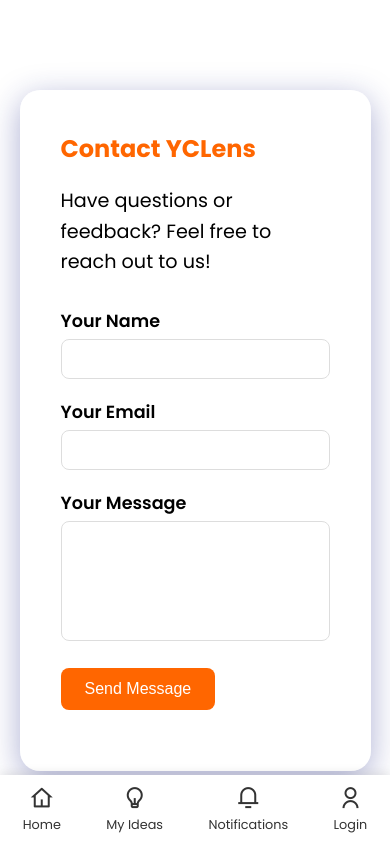
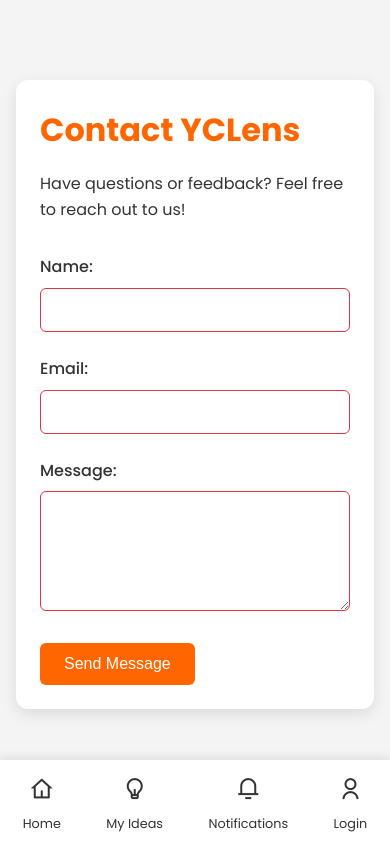
Before and after one commit to anzilachu/YCMatter01, a Django app: page /contact/ in a window 390 px wide. Run offline with Django 4.2, Linux system fonts and the light colour scheme; some libraries are stand-ins or nearby versions.

Commit message:
change the contact page and the text in the home page

```diff
--- a/chat/forms.py
+++ b/chat/forms.py
@@ -16,3 +16,8 @@ class FeedbackForm(forms.ModelForm):
     class Meta:
         model = Feedback
         fields = ['message']
+
+class ContactForm(forms.Form):
+    name = forms.CharField(max_length=100)
+    email = forms.EmailField()
+    message = forms.CharField(widget=forms.Textarea)
--- a/chat/urls.py
+++ b/chat/urls.py
@@ -65,7 +65,6 @@ urlpatterns = [
     path('about/', about, name='about'),
 
     path('contact/', contact, name='contact'),
-    path('contact-form/', ContactFormView.as_view(), name='contact_form'),
 
 
     path('login/', sign_in_or_sign_up, name='sign_in_or_sign_up'),
--- a/chat/views.py
+++ b/chat/views.py
@@ -7,7 +7,7 @@ from django.views.decorators.csrf import csrf_exempt
 from django.core.signing import Signer, BadSignature
 from django.contrib.auth import authenticate, login, logout
 from django.views.decorators.csrf import csrf_exempt
-from .forms import SignUpForm, OTPVerificationForm, SignInForm
+from .forms import ContactForm, SignUpForm, OTPVerificationForm, SignInForm
 from .models import Otp, StartupPlan, Task, Todo, User
 import datetime
 from django.core.mail import send_mail
@@ -484,25 +484,31 @@ def clear_interview_context_view(request):
 
 
 def contact(request):
-    return render(request,'contact.html')
+    if request.method == 'POST':
+        form = ContactForm(request.POST)
+        if form.is_valid():
+            name = form.cleaned_data['name']
+            email = form.cleaned_data['email']
+            message = form.cleaned_data['message']
 
-@method_decorator(csrf_exempt, name='dispatch')
-class ContactFormView(View):
-    def post(self, request):
-        name = request.POST.get('name')
-        email = request.POST.get('email')
-        message = request.POST.get('message')
+            if not all([name, email, message]):
+                return render(request, 'contact.html', {'form': form, 'error': 'All fields are required.'})
 
-        if not name or not email or not message:
-            return JsonResponse({'success': False, 'message': 'All fields are required.'})
+            subject = f'Contact Form Submission from {name}'
+            body = f'Name: {name}\nEmail: {email}\n\nMessage:\n{message}'
+            from_email = settings.DEFAULT_FROM_EMAIL
+            recipient_list = [settings.DEFAULT_FROM_EMAIL]
 
-        subject = f'Contact Form Submission from {name}'
-        body = f'Name: {name}\nEmail: {email}\n\nMessage:\n{message}'
-        try:
-            send_mail(subject, body, settings.DEFAULT_FROM_EMAIL, [settings.DEFAULT_FROM_EMAIL])
-            return JsonResponse({'success': True, 'message': 'Your message has been sent successfully!'})
-        except Exception as e:
-            return JsonResponse({'success': False, 'message': str(e)})
+            try:
+                send_mail(subject, body, from_email, recipient_list)
+                return render(request, 'contact.html', {'form': ContactForm(), 'success': True})
+            except Exception as e:
+                return render(request, 'contact.html', {'form': form, 'error': str(e)})
+    else:
+        form = ContactForm()
+
+    return render(request, 'contact.html', {'form': form})
+
 
 def about(request):
     return render(request,'about.html')
--- a/static/styles.css
+++ b/static/styles.css
@@ -580,7 +580,7 @@ input::placeholder {
 
 .newsletter-section {
   background-color: #ffffff;
-  padding: 80px 20px;
+  padding: 30px 20px;
 }
 
 .newsletter-container {
--- a/templates/contact.html
+++ b/templates/contact.html
@@ -17,182 +17,182 @@
 <body>
     {% include 'chat/nav_base.html' %}
     <style>
+        :root {
+            --primary-color: #FF6600;
+            --text-color: #333;
+            --bg-color: #f4f4f4;
+            --card-bg: #ffffff;
+        }
+
+        * {
+            margin: 0;
+            padding: 0;
+            box-sizing: border-box;
+        }
+
+        body {
+            font-family: 'Poppins', sans-serif;
+            background-color: var(--bg-color);
+            color: var(--text-color);
+            line-height: 1.6;
+        }
 
         .container {
-            background: rgba(255, 255, 255, 0.2);
-            padding: 40px;
-            border-radius: 20px;
-            box-shadow: 0 8px 32px 0 rgba(31, 38, 135, 0.37);
-            backdrop-filter: blur(8px);
-            -webkit-backdrop-filter: blur(8px);
-            border: 1px solid rgba(255, 255, 255, 0.18);
             max-width: 800px;
-            width: 90%;
+            margin: 2rem auto;
+            padding: 3rem;
+            background-color: var(--card-bg);
+            border-radius: 12px;
+            box-shadow: 0 5px 15px rgba(0, 0, 0, 0.1);
+        }
+
+        h1 {
+            color: var(--primary-color);
+            margin-bottom: 1rem;
+            font-size: 2.5rem;
+        }
+
+        p {
+            margin-bottom: 2rem;
+        }
+
+        .form-group {
+            margin-bottom: 1.5rem;
+        }
+
+        label {
             display: block;
-            margin: 0 auto;
+            margin-bottom: 0.5rem;
+            font-weight: 500;
+        }
 
+        input[type="text"],
+        input[type="email"],
+        textarea {
+            width: 100%;
+            padding: 0.75rem;
+            border: 1px solid #ddd;
+            border-radius: 6px;
+            font-size: 1rem;
+            transition: border-color 0.3s ease;
         }
-        h1 {
-            font-size: 2.5em;
-            margin-bottom: 20px;
-            font-weight: 700;
-            color: #FF6600;
+
+        input[type="text"]:focus,
+        input[type="email"]:focus,
+        textarea:focus {
+            outline: none;
+            border-color: var(--primary-color);
         }
-        p {
-            font-size: 1.2em;
-            line-height: 1.6;
-            margin-bottom: 30px;
+
+        textarea {
+            min-height: 120px;
+            resize: vertical;
         }
-        .contact-form {
-            text-align: left;
-            margin-top: 30px;
+
+        button {
+            background-color: var(--primary-color);
+            color: white;
+            border: none;
+            padding: 0.75rem 1.5rem;
+            font-size: 1rem;
+            border-radius: 6px;
+            cursor: pointer;
+            transition: background-color 0.3s ease;
         }
-        .form-group {
-            margin-bottom: 20px;
+
+        button:hover {
+            background-color: #e65c00;
         }
-        .form-group label {
-            display: block;
-            font-size: 1.1em;
-            margin-bottom: 5px;
-            font-weight: 600;
+
+        .success-message {
+            color: #28a745;
+            margin-bottom: 1rem;
         }
-        .form-group input, .form-group textarea {
-            width: 100%;
-            padding: 10px;
-            border-radius: 8px;
-            border: 1px solid #ddd;
-            font-size: 1em;
-            box-sizing: border-box;
+
+        .error-message {
+            color: #dc3545;
+            margin-bottom: 1rem;
         }
-        .form-group textarea {
-            height: 120px;
-            resize: none;
+        .error-message {
+            color: #dc3545;
+            margin-bottom: 1rem;
+            font-size: 0.9rem;
         }
-        .form-group button {
-            background-color: #FF6600;
-            color: #fff;
-            border: none;
-            padding: 12px 24px;
-            border-radius: 8px;
-            font-size: 1em;
-            cursor: pointer;
-            transition: background-color 0.3s;
-        }
-        .form-group button:hover {
-            background-color: #FF6600;
+
+        input:invalid, textarea:invalid {
+            border-color: #dc3545;
         }
 
         @media (max-width: 768px) {
             .container {
-            background: rgba(255, 255, 255, 0.2);
-            padding: 40px;
-            backdrop-filter: blur(8px);
-            -webkit-backdrop-filter: blur(8px);
+                margin: 1rem;
+                padding: 1.5rem;
+                margin-top: 80px;
+            }
 
-            display: block;
-            margin: 0 auto;
-
-        }
-        .nav__header {
-            margin-top: 0px;
-        }
-        #yc_contact {
-            padding-top: 90px;
-            height: 100vh;
-        }
-        #yc_contact h1{
-            font-size: 1.5rem;
+            h1 {
+                font-size: 2rem;
             }
         }
     </style>
-    <section id="yc_contact">
     <div class="container">
         <h1>Contact YCLens</h1>
         <p>Have questions or feedback? Feel free to reach out to us!</p>
-            <div class="contact-form">
-                <form id="contact-form">
+
+        {% if success %}
+            <p class="success-message">Your message has been sent successfully!</p>
+        {% endif %}
+
+        {% if error %}
+            <p class="error-message">{{ error }}</p>
+        {% endif %}
+
+        <form method="post" onsubmit="return validateForm()">
+            {% csrf_token %}
             <div class="form-group">
-                        <label for="name">Your Name</label>
+                <label for="name">Name:</label>
                 <input type="text" id="name" name="name" required>
+                <span class="error-message" id="name-error"></span>
             </div>
             <div class="form-group">
-                        <label for="email">Your Email</label>
+                <label for="email">Email:</label>
                 <input type="email" id="email" name="email" required>
+                <span class="error-message" id="email-error"></span>
             </div>
             <div class="form-group">
-                        <label for="message">Your Message</label>
+                <label for="message">Message:</label>
                 <textarea id="message" name="message" required></textarea>
+                <span class="error-message" id="message-error"></span>
             </div>
-                    <div class="form-group">
             <button type="submit">Send Message</button>
+        </form>
     </div>
-                </form>
-                <p id="form-message" style="display: none;"></p>
-            </div>
-        </div>
-    </section>
+
     <script>
-    document.getElementById('contact-form').addEventListener('submit', function(e) {
-        e.preventDefault();
+        function validateForm() {
+            let isValid = true;
+            const name = document.getElementById('name');
+            const email = document.getElementById('email');
+            const message = document.getElementById('message');
 
-        const name = document.getElementById('name').value;
-        const email = document.getElementById('email').value;
-        const message = document.getElementById('message').value;
-        const formMessage = document.getElementById('form-message');
+            const fields = [
+                { element: name, errorId: 'name-error', message: 'Please enter your name.' },
+                { element: email, errorId: 'email-error', message: 'Please enter a valid email address.' },
+                { element: message, errorId: 'message-error', message: 'Please enter a message.' }
+            ];
 
-        fetch('{% url "chat:contact_form" %}', {
-            method: 'POST',
-            headers: {
-                'Content-Type': 'application/x-www-form-urlencoded',
-                'X-CSRFToken': '{{ csrf_token }}'
-            },
-            body: new URLSearchParams({
-                'name': name,
-                'email': email,
-                'message': message
-            })
-        })
-        .then(response => response.json())
-        .then(data => {
-            if (data.success) {
-                formMessage.style.display = 'block';
-                formMessage.style.color = 'green';
-                formMessage.textContent = 'Your message has been sent successfully!';
-                document.getElementById('contact-form').reset(); // Clear the form fields
+            fields.forEach(field => {
+                const errorElement = document.getElementById(field.errorId);
+                if (!field.element.value.trim()) {
+                    errorElement.textContent = field.message;
+                    isValid = false;
                 } else {
-                formMessage.style.display = 'block';
-                formMessage.style.color = 'red';
-                formMessage.textContent = 'Failed to send message. Please try again.';
+                    errorElement.textContent = '';
                 }
-        })
-        .catch(error => {
-            formMessage.style.display = 'block';
-            formMessage.style.color = 'red';
-            formMessage.textContent = 'An error occurred. Please try again.';
-        });
-    });
-    </script>
-      <script>
-        document.addEventListener('DOMContentLoaded', function() {
-        const dropdownToggle = document.querySelector('.dropdown-toggle');
-        const dropdownMenu = document.querySelector('.dropdown-menu');
-
-        dropdownToggle.addEventListener('click', function(e) {
-            e.stopPropagation();
-            this.parentElement.classList.toggle('active');
             });
 
-        window.addEventListener('click', function() {
-            const dropdowns = document.querySelectorAll('.dropdown');
-            dropdowns.forEach(dropdown => {
-                if (dropdown.classList.contains('active')) {
-                    dropdown.classList.remove('active');
+            return isValid;
         }
-            });
-        });
-    });
-
     </script>
-    <script src="{% static 'main.js' %}"></script>
 </body>
 </html>
```
Also changed, not shown: templates/chat/home.html (+9 -2 lines). Lines whose indentation alone changed are shown as unchanged.
